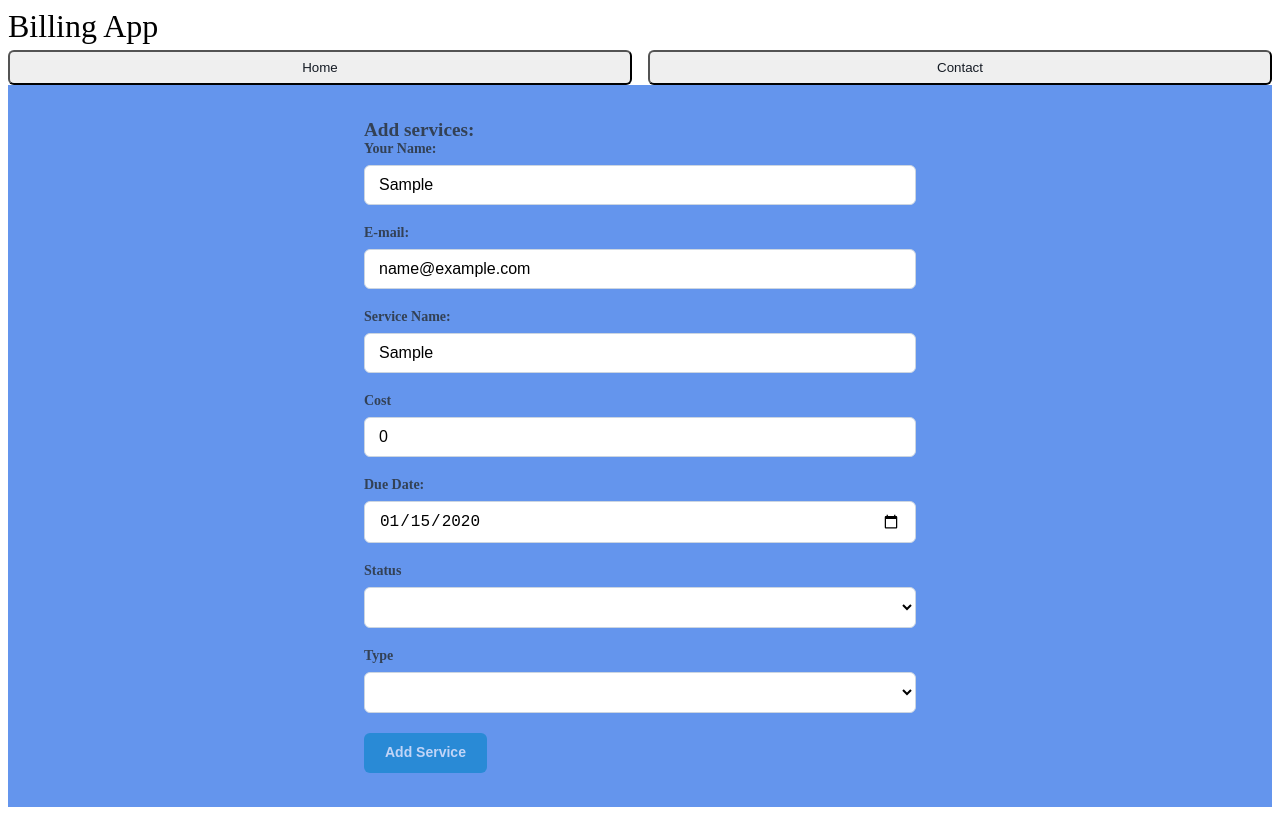
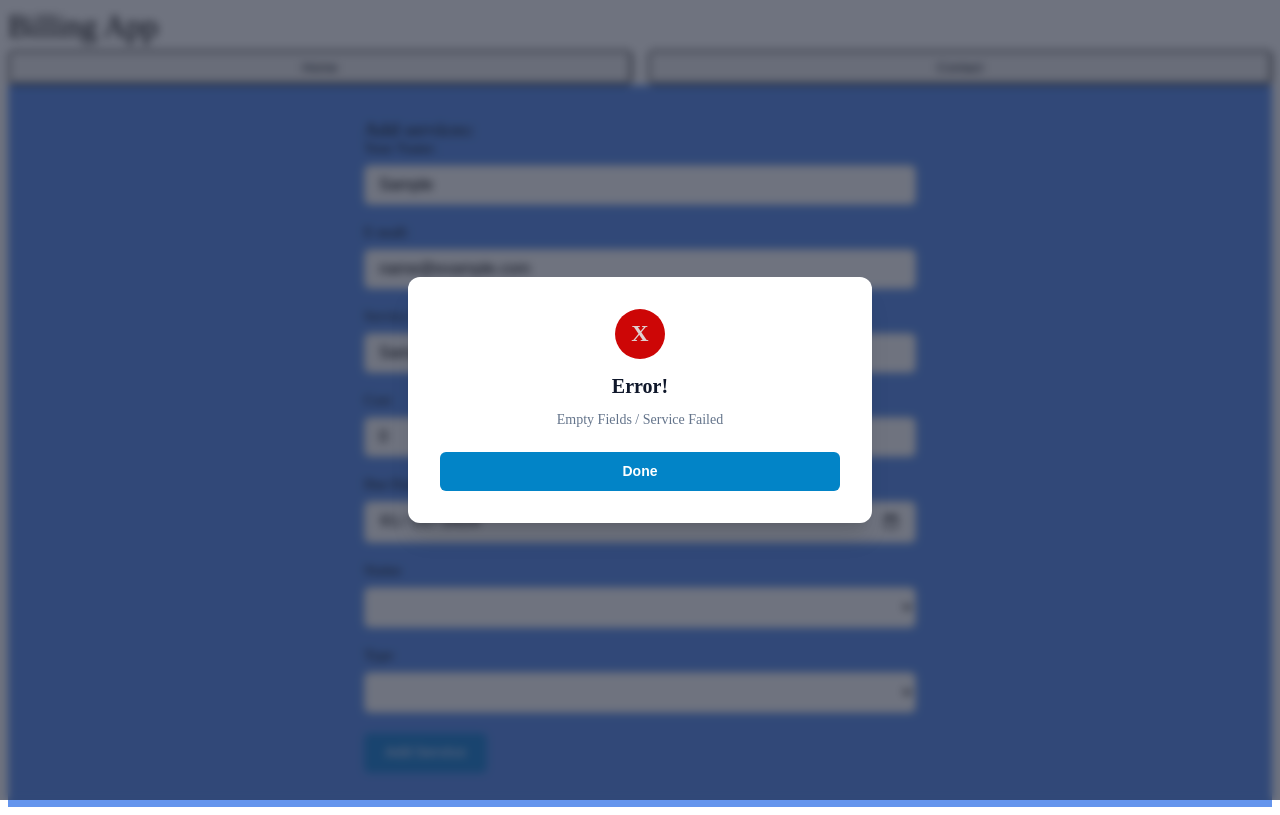
Before and after one commit to ingRicardo/billing-app, an Angular app: page / in a window 1280 px wide. Both pictures are taken after typing "Sample", "name@example.com", "Sample", "2020-01-15" into the empty fields and a click on the button "Add Service". Built offline with nearby package versions, Linux system fonts and the light colour scheme.

Commit message:
empty alert was styled

```diff
--- a/src/app/components/home/home.css
+++ b/src/app/components/home/home.css
@@ -193,6 +193,20 @@
   animation: modalPop 0.25s cubic-bezier(0.16, 1, 0.3, 1);
 }
 
+.modal-iconErr {
+  width: 50px;
+  height: 50px;
+  background-color: #cd0606;
+  color: #dfcfcf;
+  font-size: 1.5rem;
+  font-weight: bold;
+  border-radius: 50%;
+  display: flex;
+  align-items: center;
+  justify-content: center;
+  margin: 0 auto 1rem auto;
+}
+
 .modal-icon {
   width: 50px;
   height: 50px;
--- a/src/app/components/home/home.html
+++ b/src/app/components/home/home.html
@@ -65,3 +65,15 @@
     </div>
   </div>
 }
+@if (showErrorModal()) {
+  <div class="modal-overlay" (click)="closeErrorModal()">
+    <div class="modal-card" >
+      <div class="modal-iconErr">X</div>
+      <h3>Error!</h3>
+      <p>Empty Fields / Service Failed</p>
+      <button type="button" class="btn btn-primary" (click)="closeErrorModal()">
+        Done
+      </button>
+    </div>
+  </div>
+}
--- a/src/app/components/home/home.ts
+++ b/src/app/components/home/home.ts
@@ -27,6 +27,7 @@ export class Home {
 
   showSuccessModal = signal<boolean>(false);
   isSubmitting = signal<boolean>(false);
+  showErrorModal = signal<boolean>(false);
 
   ngOnInit(): void {
     //this.billService.getAll().subscribe();
@@ -44,7 +45,7 @@ export class Home {
       || this.status() === '') {
       /*  alert('fill the fields'+ this.name() + " "+ this.servicename() +" "+ this.cost() + " "+ this.duedate() +  " "+ this.type() +  " "+ this.email()+
        " "+ this.status()); */
-       alert('empty fields');
+       this.showErrorModal.set(true);
     } else {
       const newService: BillServiceItem = {
         name: this.name(),
@@ -65,6 +66,7 @@ export class Home {
 
         },
         error: () => {
+          this.showErrorModal.set(true);
           this.isSubmitting.set(false);
           console.log('error while creating the billservice');
         }
@@ -74,6 +76,10 @@ export class Home {
 
   closeModal(): void {
     this.showSuccessModal.set(false);
+  }
+  closeErrorModal(){
+    this.showErrorModal.set(false);
+    this.isSubmitting.set(false);
   }
   private resetForm(): void {
     this.name.set('');
```
